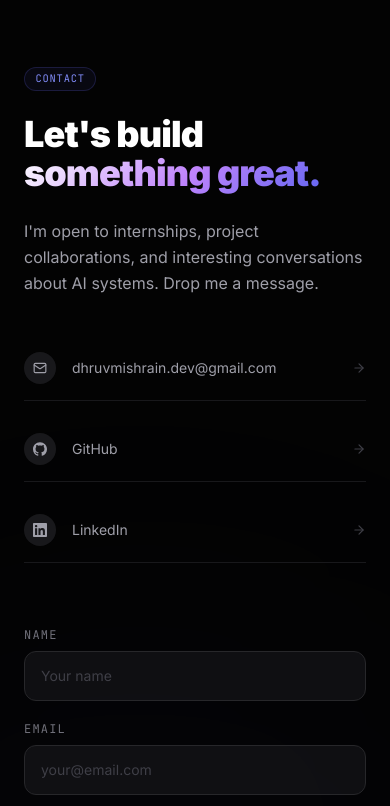
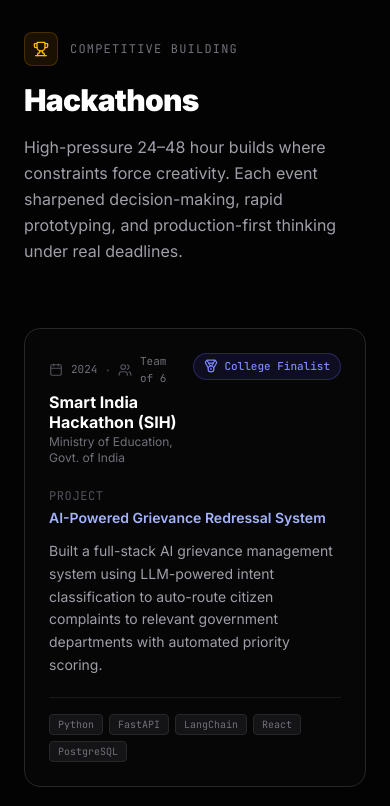
Before and after one commit to dhruvmishradev/masterwebsite-, a Next.js app: page / in a window 390 px wide. Shown: the part 10902-11708 px from the top of the page. Built offline with nearby package versions, Linux system fonts and the light colour scheme.

Commit message:
feat(hackathons): add Hackathons section with 4 hackathon cards and stats row

```diff
--- a/src/app/page.tsx
+++ b/src/app/page.tsx
@@ -9,6 +9,7 @@ import Skills from "@/components/sections/Skills";
 import Projects from "@/components/sections/Projects";
 import Certifications from "@/components/sections/Certifications";
 import LearningJourney from "@/components/sections/LearningJourney";
+import Hackathons from "@/components/sections/Hackathons";
 import Contact from "@/components/sections/Contact";
 import Footer from "@/components/Footer";
 import Preloader from "@/components/ui/Preloader";
@@ -50,6 +51,8 @@ export default function Home() {
           <div className="divider mx-6" />
           <LearningJourney />
           <div className="divider mx-6" />
+          <Hackathons />
+          <div className="divider mx-6" />
           <Contact />
         </main>
 
--- a/src/components/Navbar.tsx
+++ b/src/components/Navbar.tsx
@@ -12,6 +12,7 @@ const links = [
   { name: "Projects", href: "#projects" },
   { name: "Certifications", href: "#certifications" },
   { name: "Journey", href: "#journey" },
+  { name: "Hackathons", href: "#hackathons" },
   { name: "Contact", href: "#contact" },
 ];
 
--- /dev/null
+++ b/src/components/sections/Hackathons.tsx
@@ -0,0 +1,239 @@
+"use client";
+
+import React from "react";
+import { motion } from "framer-motion";
+import { Trophy, Users, Calendar, ExternalLink, Zap, Medal } from "lucide-react";
+
+interface Hackathon {
+  name: string;
+  organizer: string;
+  date: string;
+  position?: string;
+  positionLabel?: string;
+  team?: string;
+  description: string;
+  techStack: string[];
+  projectName: string;
+  link?: string;
+  highlight?: boolean;
+}
+
+const hackathons: Hackathon[] = [
+  {
+    name: "Smart India Hackathon (SIH)",
+    organizer: "Ministry of Education, Govt. of India",
+    date: "2024",
+    position: "College Finalist",
+    positionLabel: "College Finalist",
+    team: "Team of 6",
+    projectName: "AI-Powered Grievance Redressal System",
+    description:
+      "Built a full-stack AI grievance management system using LLM-powered intent classification to auto-route citizen complaints to relevant government departments with automated priority scoring.",
+    techStack: ["Python", "FastAPI", "LangChain", "React", "PostgreSQL"],
+    highlight: true,
+  },
+  {
+    name: "GLA Hackathon",
+    organizer: "GLA University, Mathura",
+    date: "2024",
+    position: "Top 3",
+    positionLabel: "Top 3",
+    team: "Team of 4",
+    projectName: "CampusBot — AI Student Assistant",
+    description:
+      "Developed an intelligent campus assistant chatbot using RAG pipelines on university documents, enabling students to get instant structured answers for admission, fees, and academic queries.",
+    techStack: ["Python", "ChromaDB", "HuggingFace", "Streamlit", "LangChain"],
+    highlight: true,
+  },
+  {
+    name: "Hackathon @ OpenHacks",
+    organizer: "DevCommunity India",
+    date: "2025",
+    position: "Participant",
+    positionLabel: "Participant",
+    team: "Team of 3",
+    projectName: "RAG-Powered Resume Analyzer",
+    description:
+      "Engineered an automated resume screening tool that extracts structured candidate data using constrained JSON schema generation from Mistral AI, ranked candidates with semantic similarity scoring against job descriptions.",
+    techStack: ["Mistral AI", "Next.js", "TypeScript", "ChromaDB", "Tailwind CSS"],
+  },
+  {
+    name: "AI for Good Hackathon",
+    organizer: "Tech For Change India",
+    date: "2025",
+    position: "Finalist",
+    positionLabel: "Finalist",
+    team: "Solo",
+    projectName: "MedQuery — Clinical Document RAG",
+    description:
+      "Built a medical document Q&A system enabling factual grounding of clinical queries against PDFs, with citation-level traceability, zero hallucination guarantees, and HIPAA-aware data handling.",
+    techStack: ["LangChain", "FastAPI", "ChromaDB", "HuggingFace", "Docker"],
+    highlight: true,
+  },
+];
+
+const positionColors: Record<string, string> = {
+  "College Finalist": "text-indigo-400 bg-indigo-500/10 border-indigo-500/30",
+  "Top 3": "text-amber-400 bg-amber-500/10 border-amber-500/30",
+  Finalist: "text-emerald-400 bg-emerald-500/10 border-emerald-500/30",
+  Participant: "text-zinc-400 bg-zinc-500/10 border-zinc-700",
+};
+
+const positionIcons: Record<string, React.ReactNode> = {
+  "College Finalist": <Medal className="w-3.5 h-3.5" />,
+  "Top 3": <Trophy className="w-3.5 h-3.5" />,
+  Finalist: <Zap className="w-3.5 h-3.5" />,
+  Participant: <Users className="w-3.5 h-3.5" />,
+};
+
+const fadeUp: any = {
+  hidden: { opacity: 0, y: 24 },
+  visible: (i: number) => ({
+    opacity: 1,
+    y: 0,
+    transition: { duration: 0.55, ease: "easeOut", delay: i * 0.1 },
+  }),
+};
+
+export default function Hackathons() {
+  return (
+    <section id="hackathons" className="py-24 max-w-6xl mx-auto px-6">
+      {/* Header */}
+      <motion.div
+        initial={{ opacity: 0, y: 20 }}
+        whileInView={{ opacity: 1, y: 0 }}
+        viewport={{ once: true }}
+        transition={{ duration: 0.6, ease: "easeOut" }}
+        className="mb-16"
+      >
+        <div className="flex items-center gap-3 mb-4">
+          <div className="p-2 rounded-lg bg-amber-500/10 border border-amber-500/20">
+            <Trophy className="w-4 h-4 text-amber-400" />
+          </div>
+          <span className="text-xs font-mono text-zinc-500 tracking-widest uppercase">
+            Competitive Building
+          </span>
+        </div>
+        <h2 className="text-3xl sm:text-4xl font-black text-white tracking-tight mb-4">
+          Hackathons
+        </h2>
+        <p className="text-zinc-400 text-base max-w-2xl leading-relaxed">
+          High-pressure 24–48 hour builds where constraints force creativity. Each event sharpened
+          decision-making, rapid prototyping, and production-first thinking under real deadlines.
+        </p>
+      </motion.div>
+
+      {/* Cards Grid */}
+      <div className="grid grid-cols-1 lg:grid-cols-2 gap-5">
+        {hackathons.map((h, idx) => {
+          const posColor = positionColors[h.positionLabel ?? ""] ?? positionColors["Participant"];
+          const posIcon = positionIcons[h.positionLabel ?? ""] ?? positionIcons["Participant"];
+
+          return (
+            <motion.div
+              key={h.name + idx}
+              custom={idx * 0.08}
+              initial="hidden"
+              whileInView="visible"
+              viewport={{ once: true }}
+              variants={fadeUp}
+              className={`group relative flex flex-col p-6 rounded-2xl border transition-all duration-300 ${
+                h.highlight
+                  ? "border-zinc-800 bg-zinc-950/60 hover:border-zinc-700"
+                  : "border-zinc-900 bg-zinc-950/30 hover:border-zinc-800"
+              }`}
+            >
+              {/* Top Row: Name + Position Badge */}
+              <div className="flex items-start justify-between gap-3 mb-4">
+                <div className="flex-1">
+                  <div className="flex items-center gap-2 mb-1.5">
+                    <Calendar className="w-3.5 h-3.5 text-zinc-600 flex-shrink-0" />
+                    <span className="text-[11px] font-mono text-zinc-500">{h.date}</span>
+                    {h.team && (
+                      <>
+                        <span className="text-zinc-700">·</span>
+                        <Users className="w-3.5 h-3.5 text-zinc-600 flex-shrink-0" />
+                        <span className="text-[11px] font-mono text-zinc-500">{h.team}</span>
+                      </>
+                    )}
+                  </div>
+                  <h3 className="text-white font-bold text-base leading-tight group-hover:text-indigo-200 transition-colors duration-200">
+                    {h.name}
+                  </h3>
+                  <p className="text-zinc-500 text-xs mt-0.5">{h.organizer}</p>
+                </div>
+
+                {/* Position Badge */}
+                {h.positionLabel && (
+                  <span
+                    className={`inline-flex items-center gap-1.5 px-2.5 py-1 rounded-full text-[11px] font-mono font-medium border flex-shrink-0 ${posColor}`}
+                  >
+                    {posIcon}
+                    {h.positionLabel}
+                  </span>
+                )}
+              </div>
+
+              {/* Project Name */}
+              <div className="mb-3">
+                <span className="text-xs font-mono text-zinc-600 uppercase tracking-wider">Project</span>
+                <div className="text-sm font-semibold text-indigo-300 mt-0.5">{h.projectName}</div>
+              </div>
+
+              {/* Description */}
+              <p className="text-zinc-400 text-sm leading-relaxed mb-5 flex-1">{h.description}</p>
+
+              {/* Footer: Tech tags + link */}
+              <div className="flex items-end justify-between gap-3 pt-4 border-t border-zinc-900">
+                <div className="flex flex-wrap gap-1.5">
+                  {h.techStack.map((t) => (
+                    <span
+                      key={t}
+                      className="px-2 py-0.5 rounded text-[10px] font-mono text-zinc-500 bg-zinc-900/80 border border-zinc-800"
+                    >
+                      {t}
+                    </span>
+                  ))}
+                </div>
+                {h.link && (
+                  <a
+                    href={h.link}
+                    target="_blank"
+                    rel="noopener noreferrer"
+                    className="flex-shrink-0 text-zinc-600 hover:text-zinc-300 transition-colors"
+                  >
+                    <ExternalLink className="w-3.5 h-3.5" />
+                  </a>
+                )}
+              </div>
+            </motion.div>
+          );
+        })}
+      </div>
+
+      {/* Stats Row */}
+      <motion.div
+        initial={{ opacity: 0, y: 20 }}
+        whileInView={{ opacity: 1, y: 0 }}
+        viewport={{ once: true }}
+        transition={{ duration: 0.5, delay: 0.3, ease: "easeOut" }}
+        className="mt-10 grid grid-cols-2 sm:grid-cols-4 gap-4"
+      >
+        {[
+          { label: "Hackathons", value: "4+" },
+          { label: "Top Finishes", value: "3" },
+          { label: "Projects Built", value: "4" },
+          { label: "Team Roles", value: "Lead / Solo" },
+        ].map((stat) => (
+          <div
+            key={stat.label}
+            className="flex flex-col items-center justify-center p-4 rounded-xl border border-zinc-900 bg-zinc-950/40 text-center"
+          >
+            <div className="text-2xl font-black text-white mb-1">{stat.value}</div>
+            <div className="text-xs font-mono text-zinc-500">{stat.label}</div>
+          </div>
+        ))}
+      </motion.div>
+    </section>
+  );
+}
```
